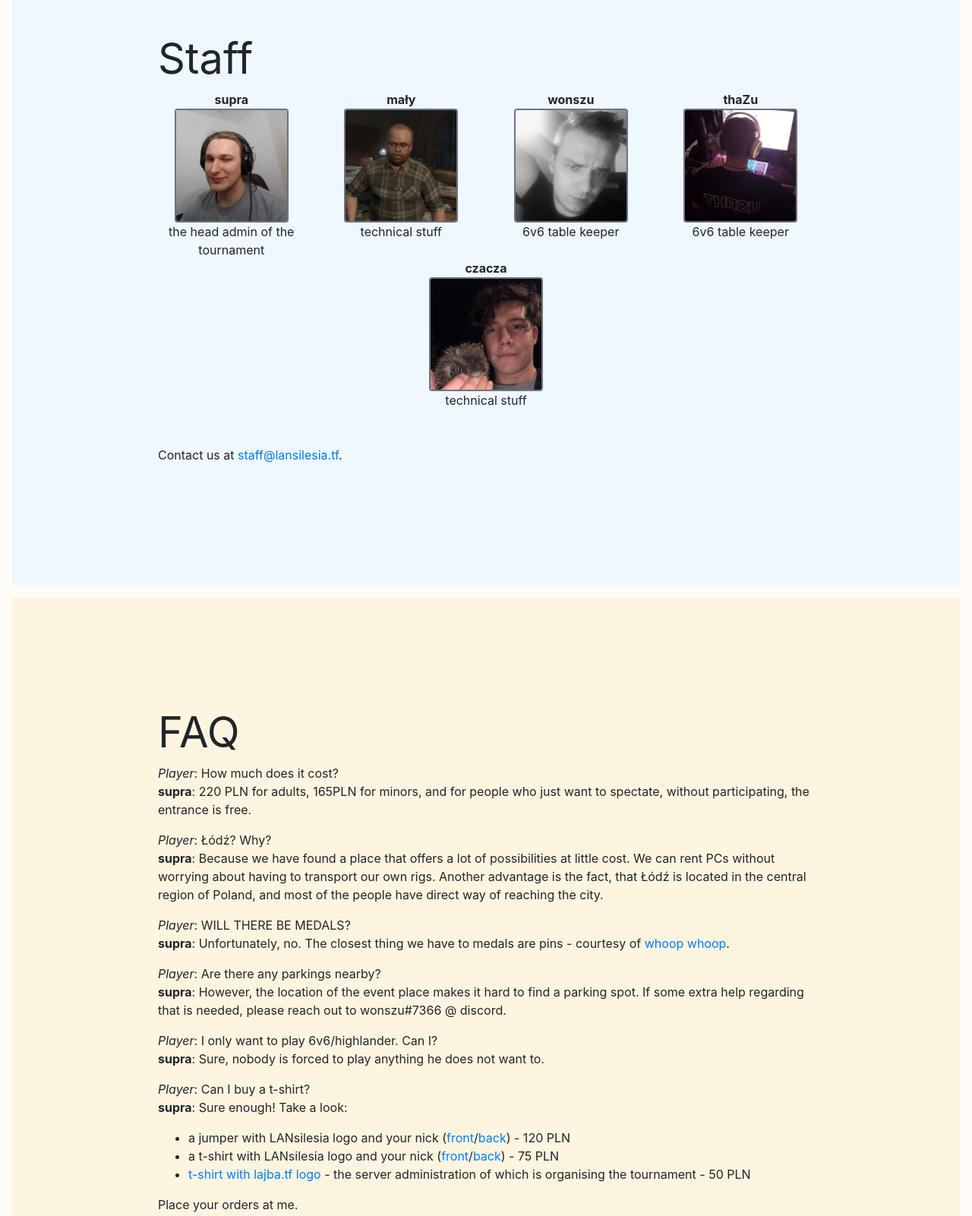
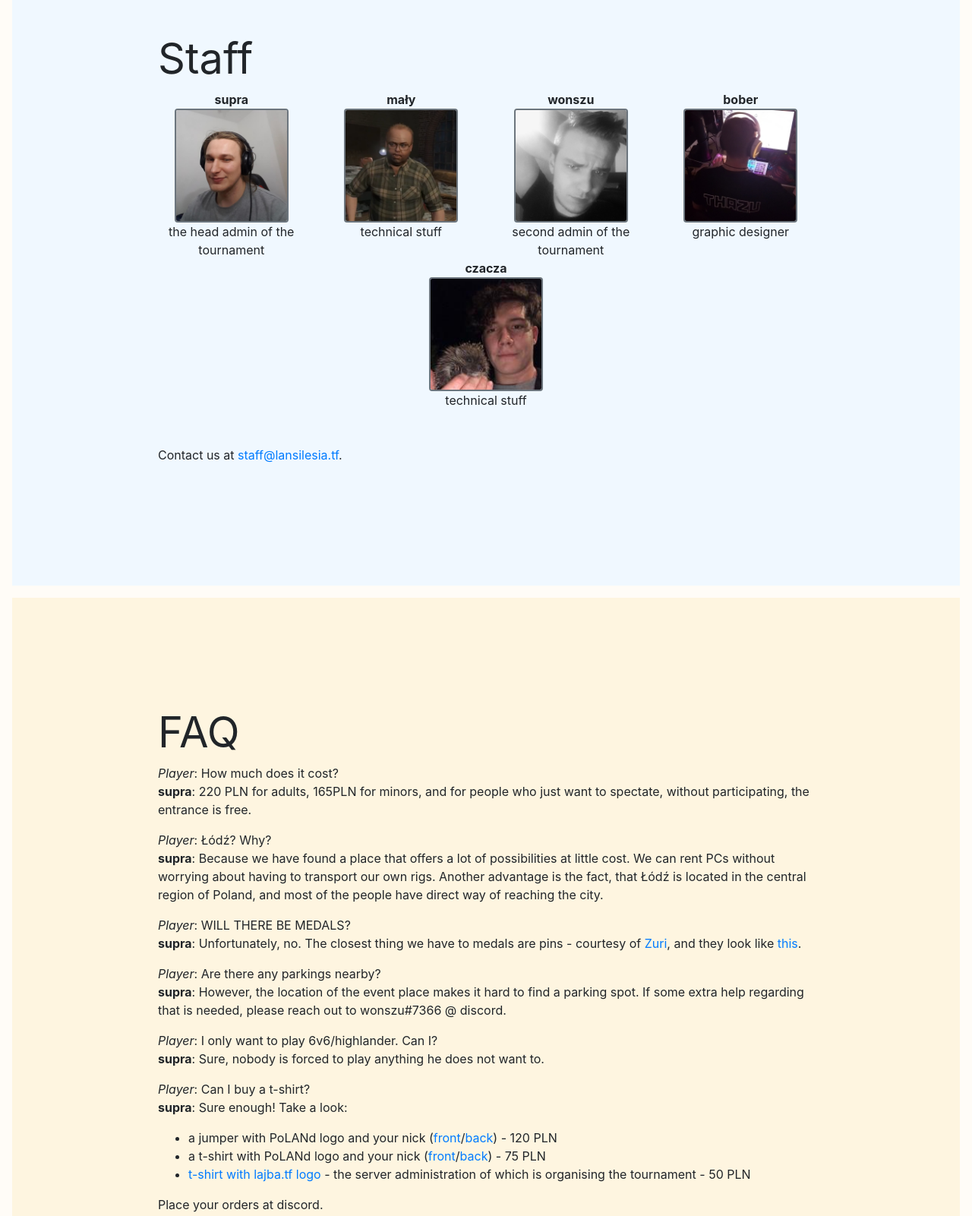
Before and after one commit to suprovsky/lansilesia.tf, a plain HTML site: page index.html in a window 1280 px wide. Shown: the part 5680-7281 px from the top of the page at 76% size. Drawn offline with Linux system fonts and the light colour scheme.

Commit message:
added Pins changes and few tweaks

```diff
--- a/index.html
+++ b/index.html
@@ -227,12 +227,12 @@ However, coming over and simply spectating is free.
         <div class="col">
           <span class="font-weight-bold">wonszu</span>
           <div><img src="assets/images/wonszu.png" width="150" height="150" class="avatar-border"></div>
-          <span>6v6 table keeper</span>
+          <span>second admin of the tournament</span>
         </div>
         <div class="col">
-          <span class="font-weight-bold">thaZu</span>
+          <span class="font-weight-bold">bober</span>
           <div><img src="assets/images/thazu.jpg" width="150" height="150" class="avatar-border"></div>
-          <span>6v6 table keeper</span>
+          <span>graphic designer</span>
         </div>
         <div class="col">
           <span class="font-weight-bold">czacza</span>
@@ -261,7 +261,8 @@ However, coming over and simply spectating is free.
       </p>
       <p>
         <i>Player</i>: WILL THERE BE MEDALS?<br />
-        <strong>supra</strong>: Unfortunately, no. The closest thing we have to medals are pins - courtesy of <a href="https://steamcommunity.com/id/heheherbatniki/">whoop whoop</a>.
+        <strong>supra</strong>: Unfortunately, no. The closest thing we have to medals are pins - courtesy of <a href="https://steamcommunity.com/profiles/76561198401071677">Zuri</a>,
+         and they look like <a href="https://cdn.discordapp.com/attachments/562893014457122816/975756680497344562/IMG_20220516_154824.png">this</a>.
       </p>
       <p>
         <i>Player</i>: Are there any parkings nearby?<br />
@@ -275,11 +276,11 @@ However, coming over and simply spectating is free.
         <i>Player</i>: Can I buy a t-shirt?<br />
         <strong>supra</strong>: Sure enough! Take a look:
         <ul>
-          <li>a jumper with LANsilesia logo and your nick (<a href="https://cdn.discordapp.com/attachments/537377650792988672/540603569745690626/20190131_193227.jpg">front</a>/<a href="https://cdn.discordapp.com/attachments/537377650792988672/540603571176079360/20190131_193242.jpg">back</a>) - 120 PLN</li>
-          <li>a t-shirt with LANsilesia logo and your nick (<a href="https://cdn.discordapp.com/attachments/537377650792988672/540603570547064852/20190131_193132.jpg">front</a>/<a href="https://cdn.discordapp.com/attachments/537377650792988672/540603570547064853/20190131_193144.jpg">back</a>) - 75 PLN</li>
+          <li>a jumper with PoLANd logo and your nick (<a href="https://cdn.discordapp.com/attachments/537377650792988672/540603569745690626/20190131_193227.jpg">front</a>/<a href="https://cdn.discordapp.com/attachments/537377650792988672/540603571176079360/20190131_193242.jpg">back</a>) - 120 PLN</li>
+          <li>a t-shirt with PoLANd logo and your nick (<a href="https://cdn.discordapp.com/attachments/537377650792988672/540603570547064852/20190131_193132.jpg">front</a>/<a href="https://cdn.discordapp.com/attachments/537377650792988672/540603570547064853/20190131_193144.jpg">back</a>) - 75 PLN</li>
           <li><a href="https://cdn.discordapp.com/attachments/537377650792988672/540606335415222311/20190131_193810.jpg">t-shirt with lajba.tf logo</a> - the server administration of which is organising the tournament - 50 PLN</li>
         </ul>
-        Place your orders at me.
+        Place your orders at discord.
       </p>
       <p>
         <i>Player</i>: What about accomodation? Is there any place to sleep?<br />
```
Also changed, not shown: pl/index.html (+7 -7 lines).
